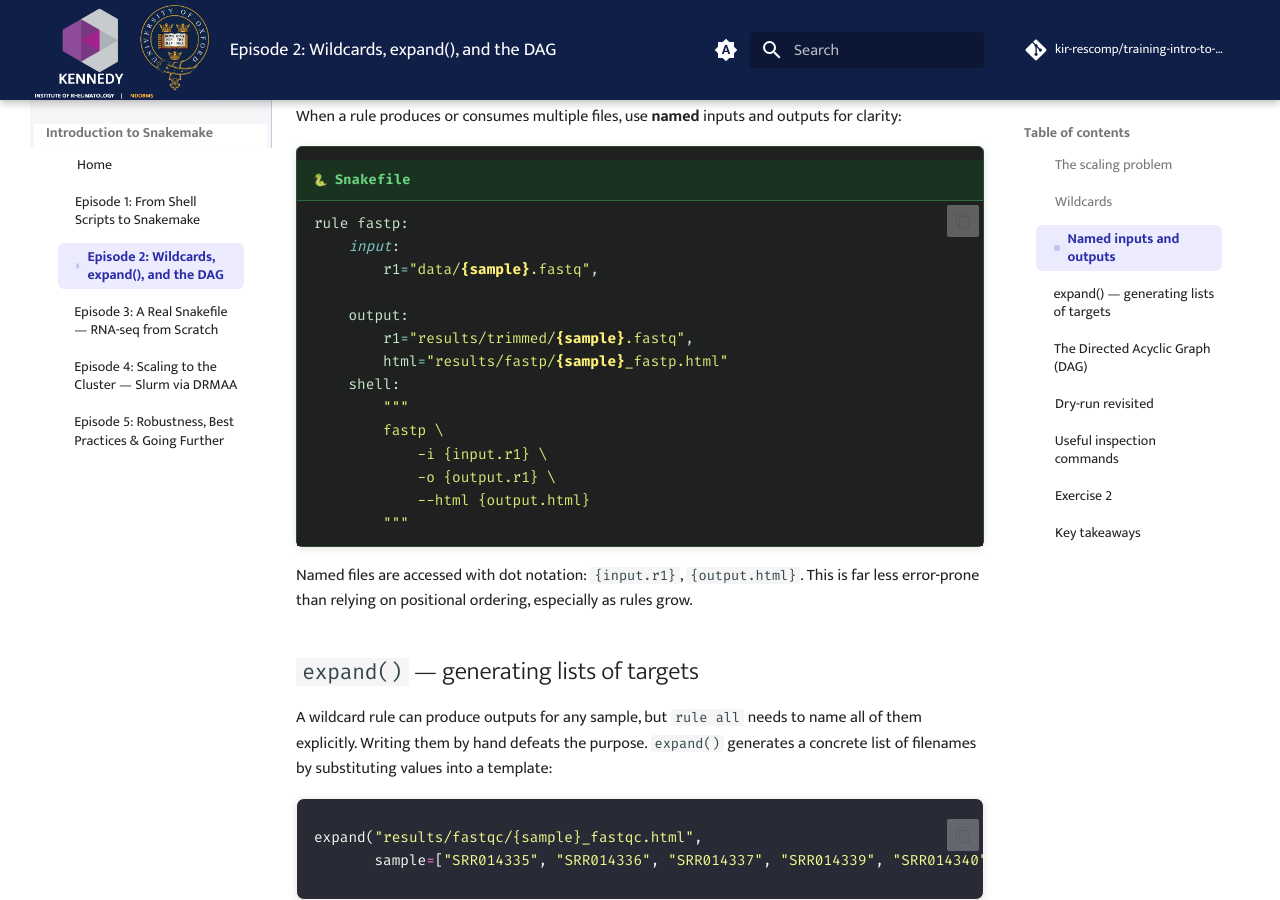
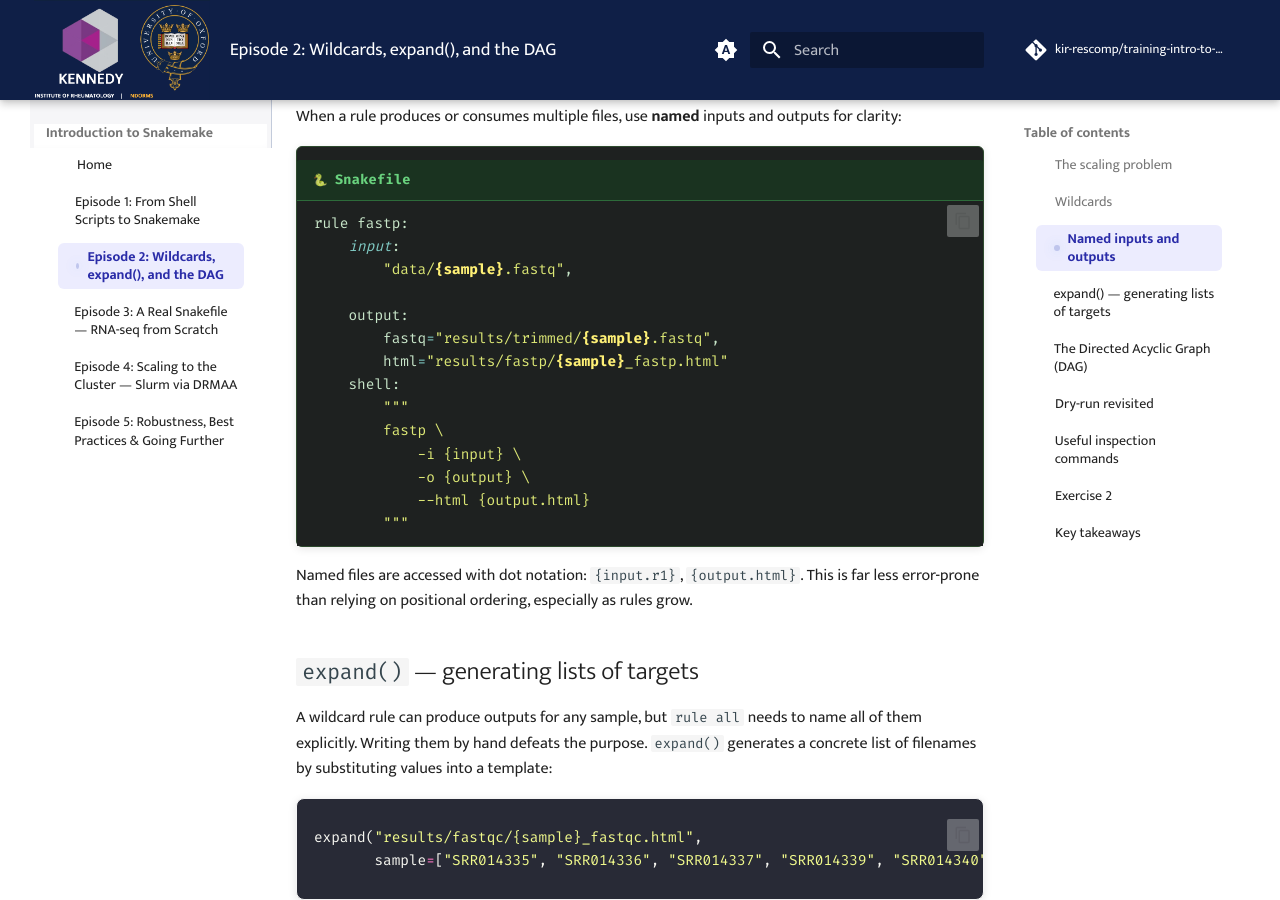
Before and after one commit to kir-rescomp/training-intro-to-snakemake, an MkDocs documentation site: the page built from docs/ep02_wildcards_dag.md, in a window 1280 px wide and 900 px high, scrolled down 1419 px. Built offline with MkDocs 1.6.1 and Material for MkDocs 9.7.7, drawn with Linux system fonts in a browser that asks for light colours; comment, search, counter and statistics services are not loaded.

Commit message:
remove r1 and r2 from fastpC

````diff
--- a/docs/ep02_wildcards_dag.md
+++ b/docs/ep02_wildcards_dag.md
@@ -54,16 +54,16 @@ When a rule produces or consumes multiple files, use **named** inputs and output
 ```python title="Snakefile"
 rule fastp:
     input:
-        r1="data/{sample}.fastq",
+        "data/{sample}.fastq",
 
     output:
-        r1="results/trimmed/{sample}.fastq",
+        fastq="results/trimmed/{sample}.fastq",
         html="results/fastp/{sample}_fastp.html"
     shell:
         """
         fastp \
-            -i {input.r1} \
-            -o {output.r1} \
+            -i {input} \
+            -o {output} \
             --html {output.html}
         """
 ```
````
